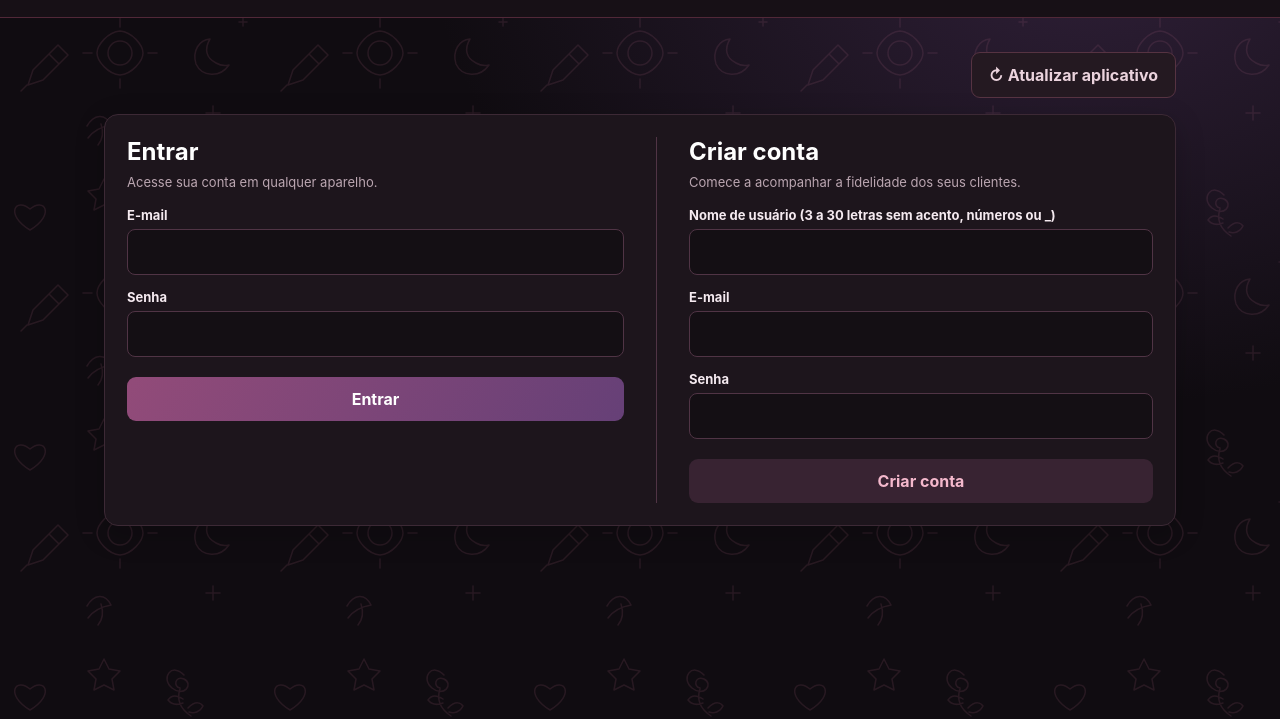
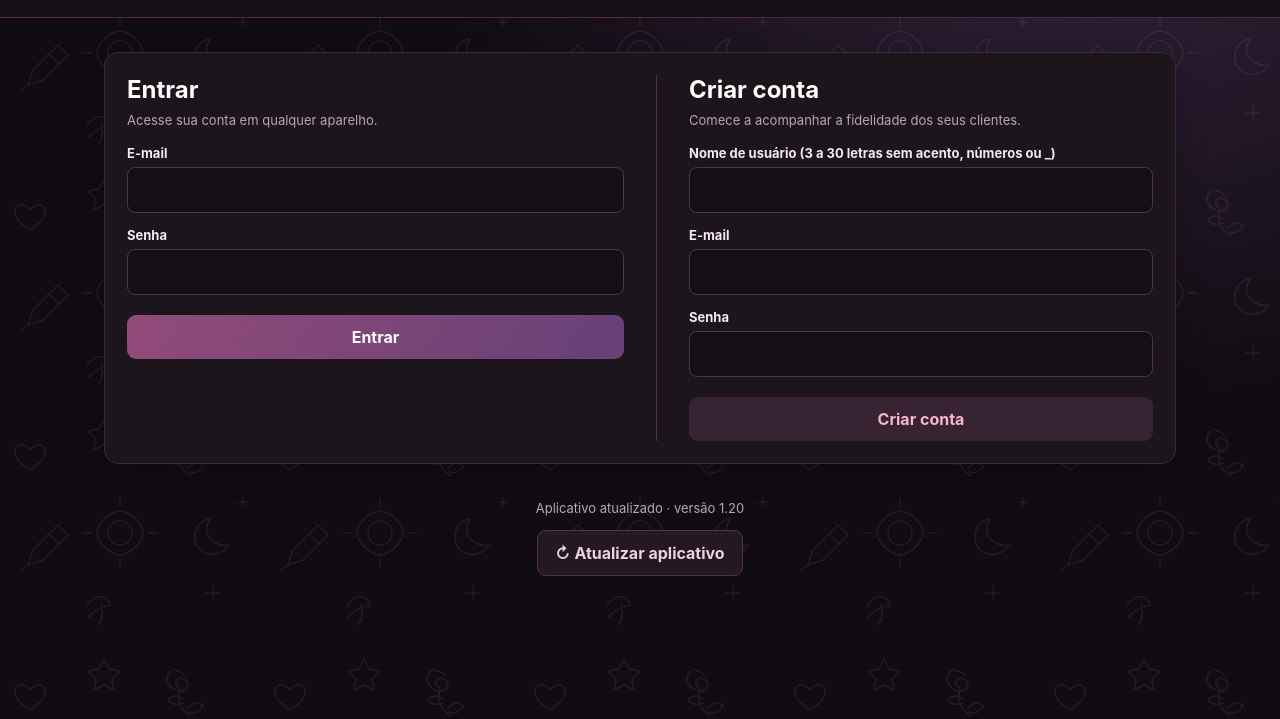
Before and after one commit to campos3636/cartao-fidelidade, a plain HTML site: page index.html in a window 1280 px wide. Shown: the part 81-800 px from the top of the page. Drawn offline with nearby package versions, Linux system fonts and the light colour scheme.

Commit message:
Avisar quando houver atualizacao

```diff
--- a/index.html
+++ b/index.html
@@ -28,7 +28,6 @@
 <body>
   <header><div class="brand"><span class="logo-mark" aria-hidden="true">T<i>nat</i></span><div>natbarrostattoo<small>seu cartão fidelidade</small></div></div><span class="header-label">Área de gerenciamento</span></header>
   <main class="wrap">
-    <div style="text-align:right;margin-bottom:16px"><button class="btn ghost" type="button" id="update-app">↻ Atualizar aplicativo</button></div>
     <div class="notice" id="message" role="status" hidden></div>
     <dialog id="signup-result-dialog" aria-labelledby="signup-result-title" aria-describedby="signup-result-text"><h2 id="signup-result-title">Resultado do cadastro</h2><p id="signup-result-text" role="status"></p><div id="open-inbox" hidden style="margin:20px 0"><a class="btn secondary" href="https://mail.google.com/" target="_blank" rel="noopener noreferrer">Abrir Gmail</a></div><div class="form-actions"><button class="btn" id="signup-result-close" type="button">Entendi</button></div></dialog>
     <section class="panel" id="auth"><div class="auth-columns"><div><h2>Entrar</h2><p>Acesse sua conta em qualquer aparelho.</p><form id="auth-form"><label for="auth-email">E-mail</label><input id="auth-email" type="email" required autocomplete="email"><label for="auth-password">Senha</label><input id="auth-password" type="password" required autocomplete="current-password"><button class="btn" type="submit">Entrar</button></form></div><div class="auth-create"><h2>Criar conta</h2><p>Comece a acompanhar a fidelidade dos seus clientes.</p><form id="signup-form"><label for="signup-name">Nome de usuário (3 a 30 letras sem acento, números ou _)</label><input id="signup-name" required minlength="3" maxlength="30" pattern="[A-Za-z0-9_]{3,30}" autocomplete="nickname"><label for="signup-email">E-mail</label><input id="signup-email" type="email" required autocomplete="email"><label for="signup-password">Senha</label><input id="signup-password" type="password" required minlength="6" autocomplete="new-password"><button class="btn secondary" type="submit">Criar conta</button></form></div></div></section>
@@ -40,6 +39,7 @@
     <section class="stats"><div class="stat"><label>Clientes cadastrados</label><strong id="total">0</strong></div><div class="stat"><label>Brindes dados</label><strong id="rewards">0</strong></div></section>
     <section class="panel"><div class="toolbar"><div><h2>Meus clientes</h2><p>Um carinho especial para quem está sempre com você.</p></div><input class="search" id="search" placeholder="🔍  Buscar por nome, telefone ou e-mail" aria-label="Buscar clientes"></div><div class="cards" id="cards"></div></section>
     </div>
+    <footer style="text-align:center;margin-top:35px"><p id="update-status" role="status" style="font-size:13px;margin-bottom:12px">Verificando atualizações...</p><button class="btn ghost" type="button" id="update-app">↻ Atualizar aplicativo</button></footer>
   </main>
   <dialog id="dialog"><h2>Novo cliente</h2><p>Preencha os dados para criar um cartão fidelidade.</p><form id="form"><label for="name">Nome</label><input id="name" required maxlength="100" placeholder="Nome do cliente"><label for="phone">Telefone</label><input id="phone" required type="tel" maxlength="30" placeholder="(00) 00000-0000"><label for="email">E-mail (opcional)</label><input id="email" type="email" maxlength="150" placeholder="cliente@email.com"><div class="form-actions"><button type="button" class="btn ghost" id="cancel">Cancelar</button><button class="btn" type="submit">Salvar cliente</button></div></form></dialog>
   <script src="https://cdn.jsdelivr.net/npm/@supabase/supabase-js@2"></script>
@@ -52,6 +52,10 @@
     function message(text){$('message').textContent=text;$('message').hidden=false}
     function updatedPageUrl(href,version){const url=new URL(href);url.searchParams.set('_atualizar',String(version));return url.toString()}
     $('update-app').onclick=()=>{if(confirm('Atualizar agora? Informações ainda não salvas nesta tela serão perdidas.'))location.replace(updatedPageUrl(location.href,Date.now()))};
+    const APP_VERSION='1.20';
+    function isNewerVersion(current,latest){if(!/^\d+(?:\.\d+)*$/.test(current)||typeof latest!=='string'||!/^\d+(?:\.\d+)*$/.test(latest))return false;const a=current.split('.').map(Number),b=latest.split('.').map(Number);for(let i=0;i<Math.max(a.length,b.length);i++){if((b[i]||0)!==(a[i]||0))return (b[i]||0)>(a[i]||0)}return false}
+    async function checkForUpdates(){try{const url=new URL('version.json',location.href);url.searchParams.set('_verificar',Date.now());const response=await fetch(url,{cache:'no-store'});if(!response.ok)throw new Error('Falha ao verificar');const data=await response.json();if(typeof data.version!=='string'||!/^\d+(?:\.\d+)*$/.test(data.version))throw new Error('Versão inválida');if(isNewerVersion(APP_VERSION,data.version)){$('update-status').textContent='Atualização '+data.version+' disponível.';$('update-app').textContent='↻ Atualizar para '+data.version;$('update-app').classList.remove('ghost')}else{$('update-status').textContent='Aplicativo atualizado · versão '+APP_VERSION;$('update-app').textContent='↻ Atualizar aplicativo';$('update-app').classList.add('ghost')}}catch{$('update-status').textContent='Não foi possível verificar atualizações. Confira sua internet.'}}
+    checkForUpdates();setInterval(checkForUpdates,60000);document.addEventListener('visibilitychange',()=>{if(!document.hidden)checkForUpdates()});
     function signupErrorMessage(error){return /database error saving new user/i.test(error.message||'')?'O nome de usuário pode já estar em uso. Tente outro nome; se o erro continuar, pode haver outra falha no cadastro.':'Não foi possível criar a conta: '+error.message}
     function signupResult(text){$('signup-result-text').textContent=text;if(!$('signup-result-dialog').open)$('signup-result-dialog').showModal()}
     $('signup-result-close').onclick=()=>$('signup-result-dialog').close();
```
